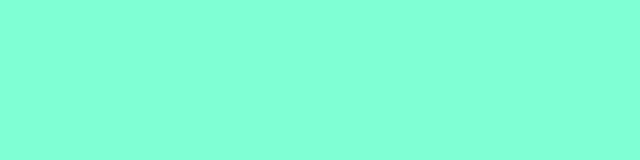
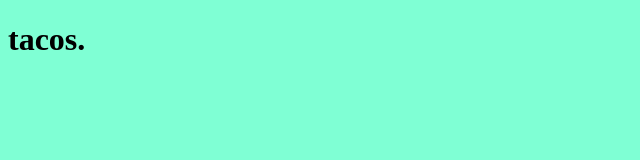
Before and after one commit to amaddatu/git-alpha-lessons, a plain HTML site: page index.html in a window 1280 px wide. Shown: the whole page, without its empty margins (0-640 px from the left). Drawn offline with Linux system fonts and the light colour scheme.

Commit message:
add tacos.

```diff
--- a/index.html
+++ b/index.html
@@ -10,7 +10,7 @@
 <body>
   <h1></h1>
   <script>
-    console.log("Test");
+    document.querySelector("h1").textContent = "tacos."
   </script>
 </body>
 </html>
```
